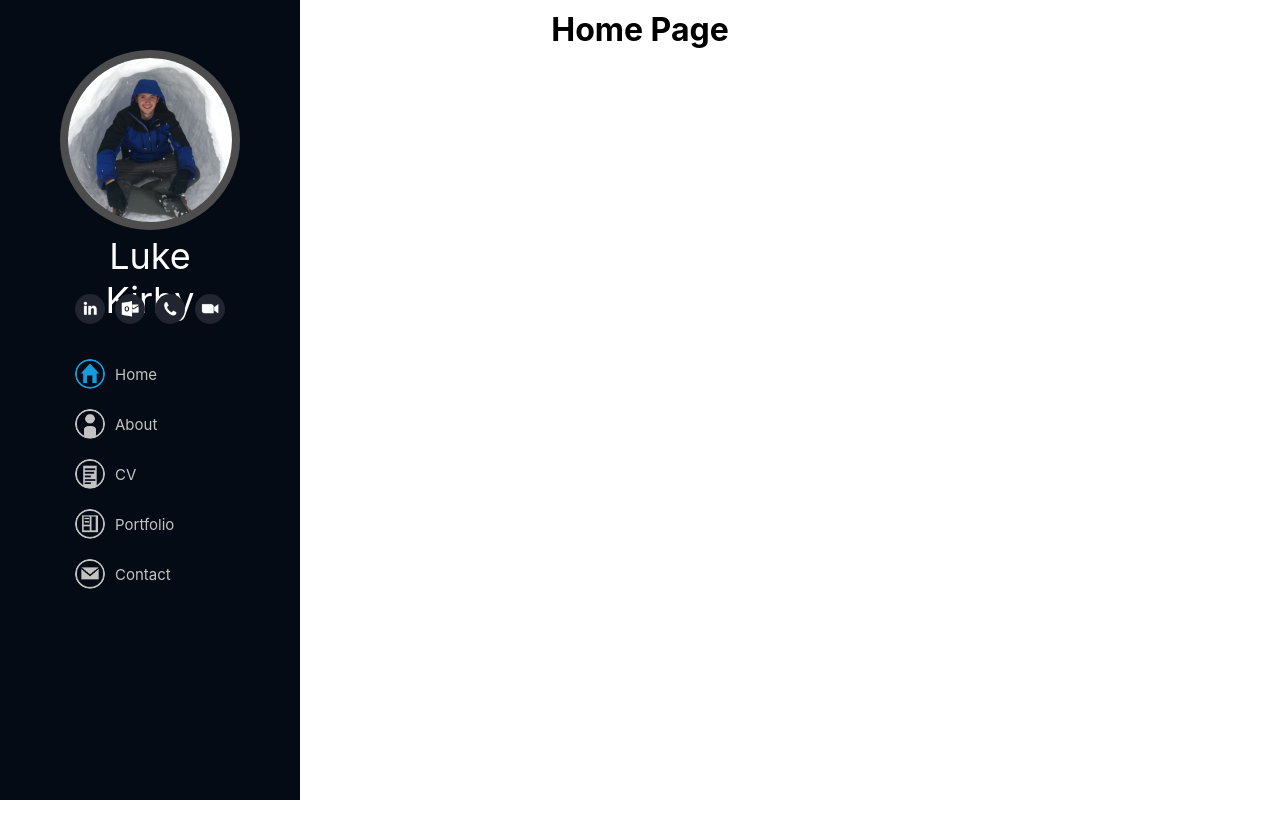
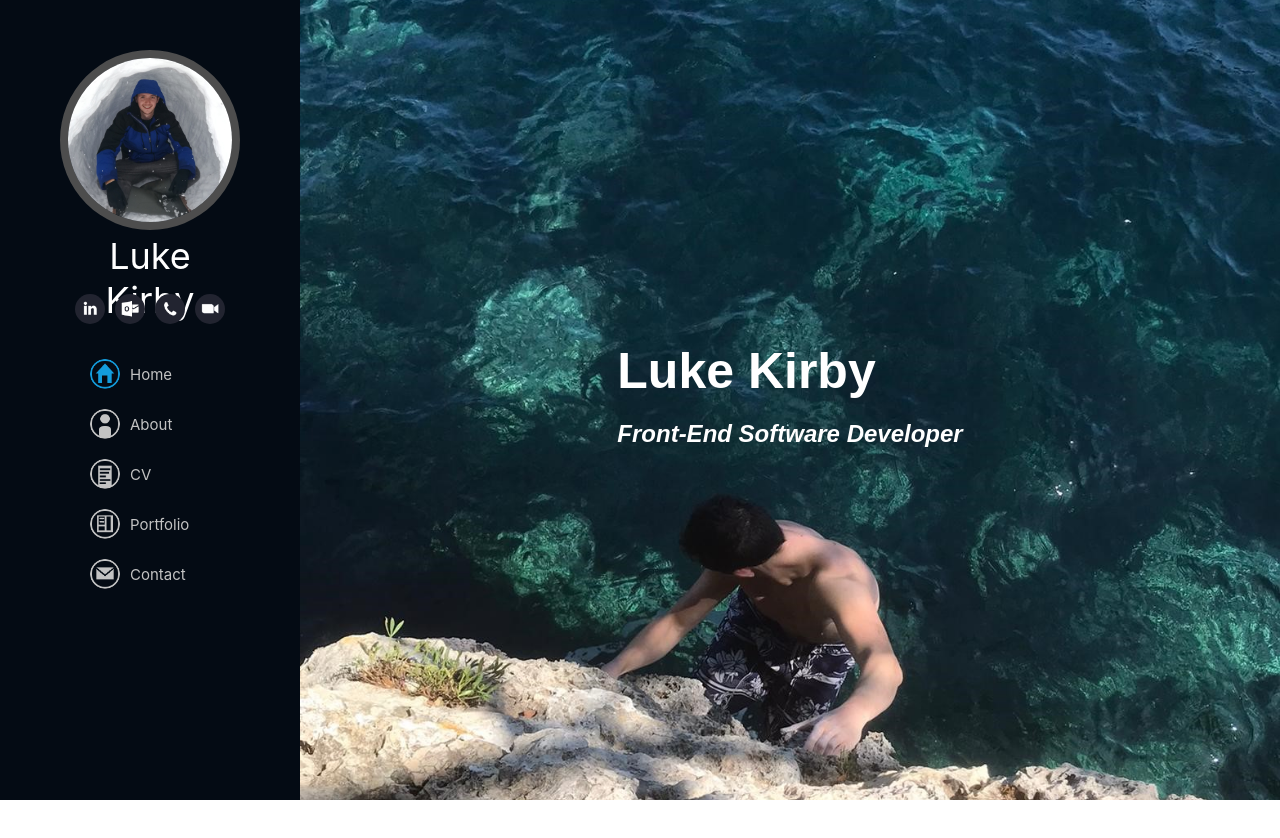
Before and after one commit to Luke-Kirby/Luke-Kirby-Portfolio, a React (Create React App) app: page / in a window 1280 px wide. Shown: the top 838 px of the page. After the commit the page ends 800 px from the top, so only its background shows below. Built offline with nearby package versions, Linux system fonts and the light colour scheme.

Commit message:
Added Home page contents

```diff
--- a/package.json
+++ b/package.json
@@ -10,6 +10,7 @@
     "@types/node": "^16.11.26",
     "@types/react": "^17.0.43",
     "@types/react-dom": "^17.0.14",
+    "classnames": "^2.3.1",
     "node-sass": "^7.0.1",
     "react": "^18.0.0",
     "react-dom": "^18.0.0",
--- a/src/App.scss
+++ b/src/App.scss
@@ -15,7 +15,7 @@
 
 .App-header {
   background-color: #ffffff;
-  min-height: 100vh;
+  //min-height: 100vh;
   display: flex;
   flex-direction: column;
   align-items: center;
--- /dev/null
+++ b/src/components/PageFullImg/PageFullImg.scss
@@ -0,0 +1,26 @@
+.page-container {
+  margin-left: 300px;
+  height: 100vh;
+  background-size: cover;
+  background-position: center;
+  display: flex;
+  flex-direction: column;
+  // justify-content: center;
+}
+
+.element-container {
+  display: flex;
+  flex-direction: column;
+  margin: auto;
+  align-items: flex-start;
+}
+
+.title {
+  margin-left: 0;
+  color: white;
+  font-family: "Raleway", sans-serif;
+}
+
+.title-h1 {
+  font-size: 50px;
+}
--- /dev/null
+++ b/src/components/PageFullImg/PageFullImg.tsx
@@ -0,0 +1,26 @@
+import "./PageFullImg.scss";
+import classnames from "classnames";
+
+interface Props {
+  backgroundPath: string;
+  title: string;
+  subTitle: string;
+}
+
+function PageContainer(props: Props) {
+  const imgStyle = {
+    backgroundImage: `url(${props.backgroundPath})`,
+  };
+  return (
+    <div className="page-container" style={imgStyle}>
+      <div className="element-container">
+        <h1 className={classnames("title", "title-h1")}>{props.title}</h1>
+        <h2 className="title">
+          <em>{props.subTitle}</em>
+        </h2>
+      </div>
+    </div>
+  );
+}
+
+export default PageContainer;
--- /dev/null
+++ b/src/components/PageFullImg/index.ts
@@ -0,0 +1 @@
+export { default } from "./PageFullImg";
--- a/src/components/SideBar/MenuList/MenuList.scss
+++ b/src/components/SideBar/MenuList/MenuList.scss
@@ -1,5 +1,5 @@
 .menu-list-container {
-  margin-left: 25%;
+  margin-left: 30%;
 }
 
 .menu-link {
--- a/src/components/Title.tsx
+++ b/src/components/Title.tsx
@@ -1,9 +1,7 @@
 type Props = { title: string };
 function Title(props: Props) {
   return (
-    <div>
       <h1>{props.title}</h1>
-    </div>
   );
 }
 
--- a/src/view/Home.tsx
+++ b/src/view/Home.tsx
@@ -1,7 +1,7 @@
-import Title from "../components/Title";
+import PageFullImg from "../components/PageFullImg";
 
 function Home() {
-  return <Title title={"Home Page"} />;
+  return <PageFullImg backgroundPath={"/images/MajorcaClimb.jpg"} title={"Luke Kirby"} subTitle={"Front-End Software Developer"} />;
 }
 
 export default Home;
```
Also changed, not shown: public/images/MajorcaClimb.jpg (added), 1 other file (tests, documents, lock files or other folders).
